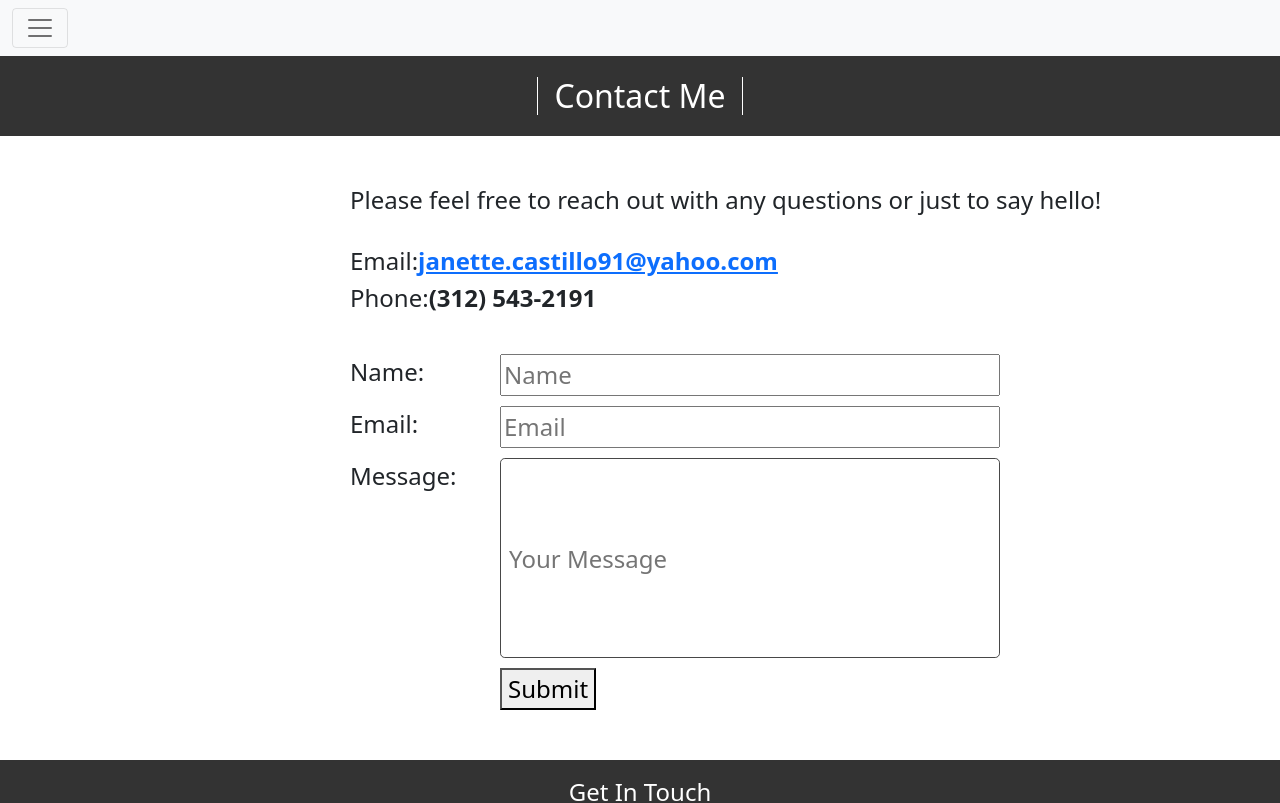
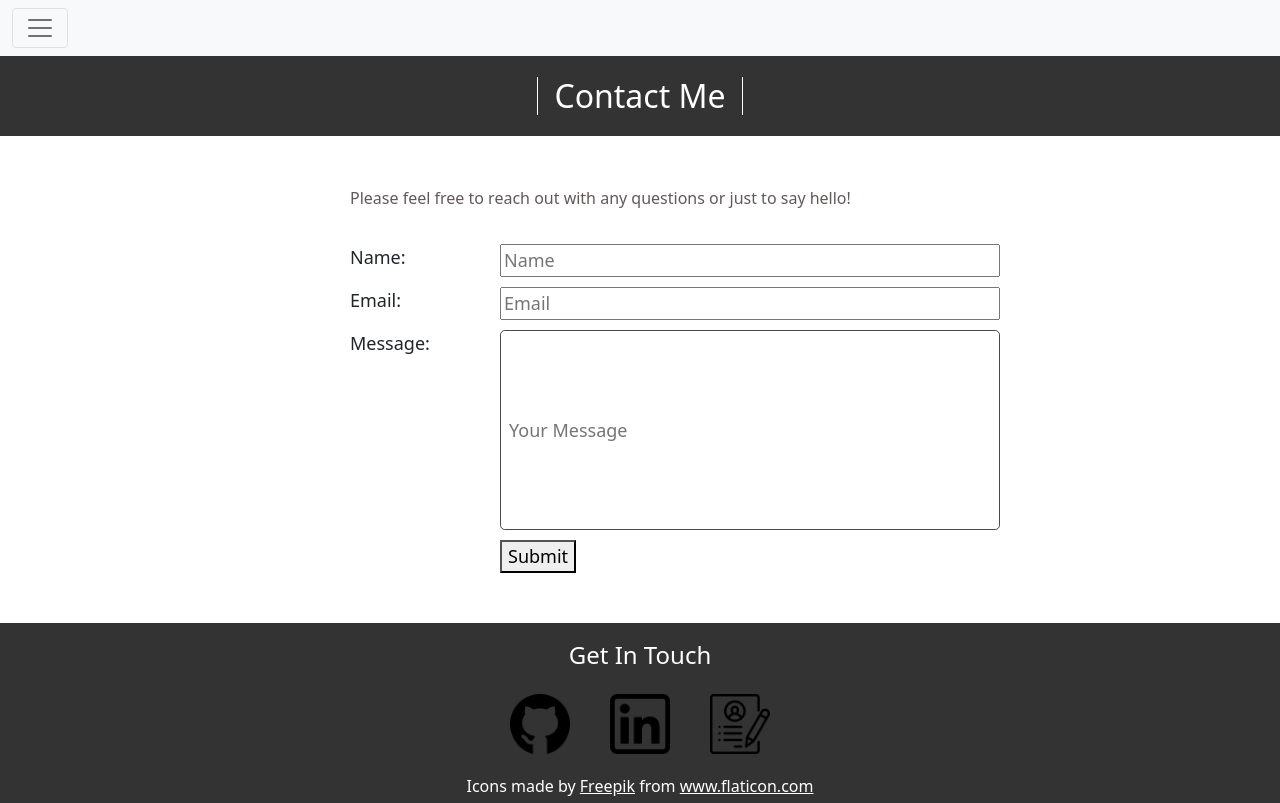
Before and after one commit to jcastillo9/react-portfolio, a React (Create React App) app: page /contact in a window 1280 px wide. Shown: the top 803 px of the page. Built offline with nearby package versions, Linux system fonts and the light colour scheme.

Commit message:
removed contact info from contact page

```diff
--- a/src/components/contact/Contact.js
+++ b/src/components/contact/Contact.js
@@ -5,14 +5,7 @@ export default function Contact() {
                 <h2>Contact Me</h2>
             </div>
            <div className="contact">
-           <h4>Please feel free to reach out with any questions or just to say hello!</h4>
-        <br/>
-        <h4>Email:
-            <a href="mailto:janette.castillo91@yahoo.com"><strong>janette.castillo91@yahoo.com</strong></a>
-        </h4>
-        <h4>Phone:
-            <strong>(312) 543-2191</strong>
-        </h4>
+           <p>Please feel free to reach out with any questions or just to say hello!</p>
         <br/>
             <form className="message-forms">
                 <div className="form-group">
--- a/src/style.css
+++ b/src/style.css
@@ -129,7 +129,7 @@ main {
   }
 
 .message-forms{
-    font-size: x-large;
+    font-size: large;
   }
 
   .message-forms label{
```
